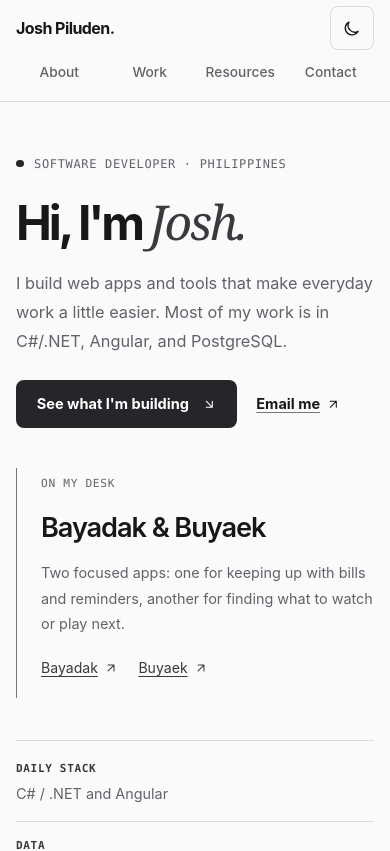
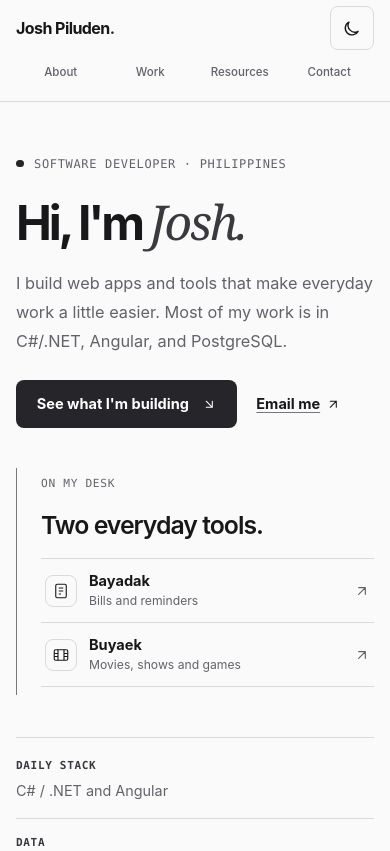
Before and after one commit to jjosh102/my-ng-profile, an Angular app: page / in a window 390 px wide. Shown: the top 851 px of the page. Built offline with nearby package versions, Linux system fonts and the light colour scheme.

Commit message:
refine: improve personal app shortcuts and compact mobile navigation

```diff
--- a/src/app/components/dashboard-section/dashboard-section.html
+++ b/src/app/components/dashboard-section/dashboard-section.html
@@ -12,11 +12,18 @@
     </div>
     <aside class='hero-note' aria-label='Current personal projects'>
       <span class='hero-note-kicker'>On my desk</span>
-      <h2>Bayadak &amp; Buyaek</h2>
-      <p>Two focused apps: one for keeping up with bills and reminders, another for finding what to watch or play next.</p>
-      <div class='hero-app-links'>
-        <a href='https://bayadak.jjosh.dev/' target='_blank' rel='noopener noreferrer' aria-label='Open Bayadak (opens in a new tab)'>Bayadak <svg class='link-arrow' viewBox='0 0 24 24' fill='none' stroke='currentColor' stroke-width='1.75' stroke-linecap='round' stroke-linejoin='round' aria-hidden='true' focusable='false'><path d='M7 17 17 7M7 7h10v10'/></svg></a>
-        <a href='https://buyaek.jjosh.dev/' target='_blank' rel='noopener noreferrer' aria-label='Open Buyaek (opens in a new tab)'>Buyaek <svg class='link-arrow' viewBox='0 0 24 24' fill='none' stroke='currentColor' stroke-width='1.75' stroke-linecap='round' stroke-linejoin='round' aria-hidden='true' focusable='false'><path d='M7 17 17 7M7 7h10v10'/></svg></a>
+      <h2>Two everyday tools.</h2>
+      <div class='hero-app-list'>
+        <a class='hero-app-link' href='https://bayadak.jjosh.dev/' target='_blank' rel='noopener noreferrer' aria-label='Open Bayadak (opens in a new tab)'>
+          <svg class='hero-app-icon' viewBox='0 0 24 24' fill='none' stroke='currentColor' stroke-width='1.5' aria-hidden='true'><rect x='5' y='3' width='14' height='18' rx='2'/><path d='M9 8h6M9 12h6M9 16h3'/></svg>
+          <span class='hero-app-copy'><strong>Bayadak</strong><small>Bills and reminders</small></span>
+          <svg class='link-arrow' viewBox='0 0 24 24' fill='none' stroke='currentColor' stroke-width='1.75' stroke-linecap='round' stroke-linejoin='round' aria-hidden='true' focusable='false'><path d='M7 17 17 7M7 7h10v10'/></svg>
+        </a>
+        <a class='hero-app-link' href='https://buyaek.jjosh.dev/' target='_blank' rel='noopener noreferrer' aria-label='Open Buyaek (opens in a new tab)'>
+          <svg class='hero-app-icon' viewBox='0 0 24 24' fill='none' stroke='currentColor' stroke-width='1.5' aria-hidden='true'><rect x='3' y='5' width='18' height='14' rx='2'/><path d='M8 5v14M16 5v14M3 10h5M16 10h5M3 14h5M16 14h5'/></svg>
+          <span class='hero-app-copy'><strong>Buyaek</strong><small>Movies, shows and games</small></span>
+          <svg class='link-arrow' viewBox='0 0 24 24' fill='none' stroke='currentColor' stroke-width='1.75' stroke-linecap='round' stroke-linejoin='round' aria-hidden='true' focusable='false'><path d='M7 17 17 7M7 7h10v10'/></svg>
+        </a>
       </div>
     </aside>
   </div>
--- a/src/styles.css
+++ b/src/styles.css
@@ -248,12 +248,15 @@ app-header { position: sticky; top: 0; z-index: 40; }
   letter-spacing: .06em;
   text-transform: uppercase;
 }
-.hero-note h2 { margin: 0 0 .65rem; font-size: 1.7rem; font-weight: 620; letter-spacing: -.04em; }
-.hero-note p { margin: 0 0 .65rem; color: var(--muted); font-size: .9rem; line-height: 1.75; }
-.hero-note a { display: inline-flex; align-items: center; min-height: 44px; color: var(--accent-soft); font-size: .88rem; }
-.hero-note a:hover { color: var(--foreground); }
-.hero-app-links { display: flex; flex-wrap: wrap; gap: 0 1.25rem; }
-.hero-app-links a { gap: .4rem; }
+.hero-note h2 { margin: 0; font-size: 1.55rem; font-weight: 620; letter-spacing: -.04em; }
+.hero-app-list { display: grid; margin-top: 1.125rem; border-top: 1px solid var(--border); }
+.hero-note .hero-app-link { display: grid; grid-template-columns: 32px minmax(0, 1fr) 16px; align-items: center; gap: .75rem; min-height: 64px; padding: .5rem .25rem; border-bottom: 1px solid var(--border); color: var(--foreground); text-decoration: none; transition: background-color .2s ease; }
+.hero-note .hero-app-link:hover, .hero-note .hero-app-link:focus-visible { background: rgba(var(--accent-rgb), .055); }
+.hero-app-icon { width: 32px; height: 32px; padding: 6px; border: 1px solid var(--border); border-radius: 8px; }
+.hero-app-copy { display: grid; gap: 1px; min-width: 0; }
+.hero-app-copy strong { font-size: .91rem; font-weight: 650; line-height: 1.4; }
+.hero-app-copy small { color: var(--muted); font-size: .76rem; line-height: 1.45; }
+.hero-app-link > svg:last-child { color: var(--muted); }
 .quick-facts {
   display: grid;
   grid-template-columns: repeat(3, minmax(0, 1fr));
@@ -324,7 +327,7 @@ app-header { position: sticky; top: 0; z-index: 40; }
 .project-link {
   display: inline-flex;
   align-items: center;
-  min-height: 40px;
+  min-height: 44px;
   color: var(--accent-soft);
   font-size: .86rem;
   font-weight: 650;
@@ -471,6 +474,9 @@ body:has(.screenshot-dialog[open]) { overflow: hidden; }
   .hero h1 { font-size: clamp(3rem, 12vw, 4.1rem); }
   .hero-intro { margin-top: 1.3rem; }
   .hero-actions { margin-top: 1.5rem; }
+  .primary-nav { gap: 0; }
+  .nav-link { min-width: 0; padding-inline: .15rem; font-size: clamp(.72rem, 2.8vw, .86rem); }
+  .hero-app-list { margin-top: .75rem; }
   .quick-facts { grid-template-columns: 1fr; padding-block: .25rem; }
   .quick-facts > div, .quick-facts > div:first-child { padding: 1rem 0; }
   .quick-facts > div + div { border-left: 0; border-top: 1px solid var(--border); }
```
